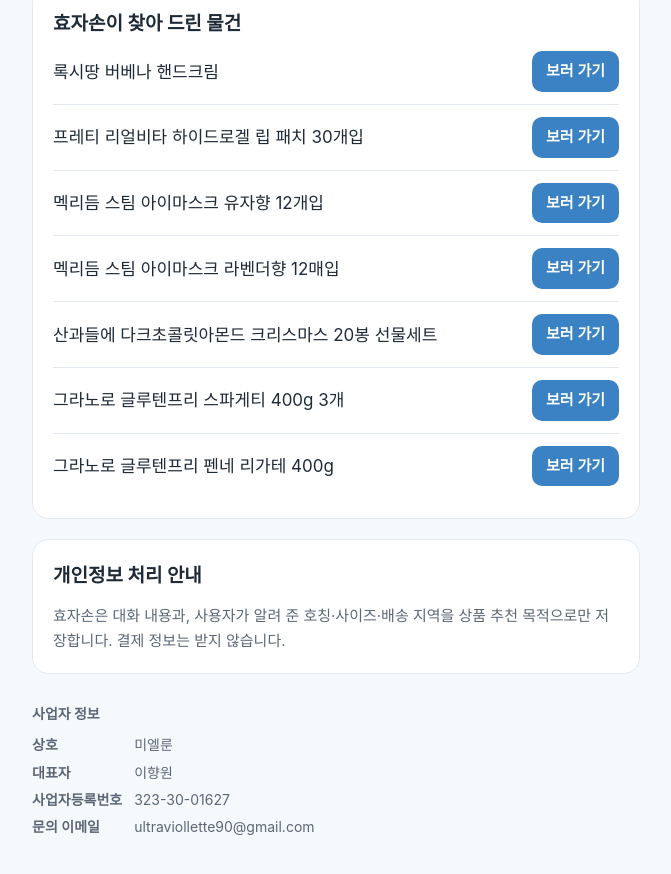
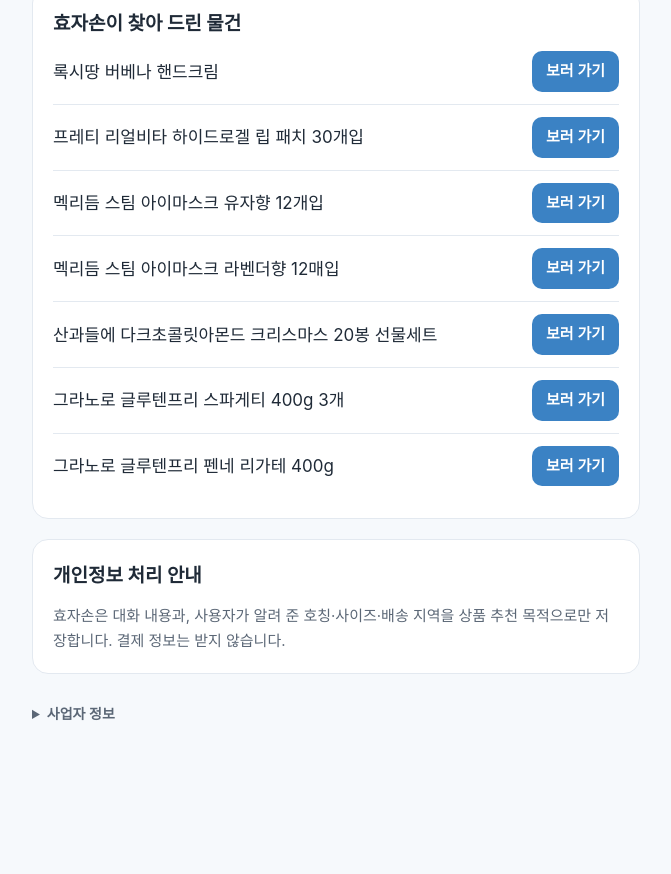
Before and after one commit to ultraviollette/hyojason, a plain HTML site: page site/index.html in a window 1280 px wide. Shown: the part 848-1722 px from the top of the page, without its empty margins (304-975 px from the left). After the commit the page ends 1621 px from the top, so only its background shows below. Drawn offline with Linux system fonts and the light colour scheme.

Commit message:
docs: 소개 페이지 사업자 정보를 접히는 영역으로
사업자 정보(상호, 대표자, 사업자등록번호, 문의 이메일)를 <details>로 감싸 기본은
접힌 상태로 둔다. 자바스크립트 없이 브라우저 기본 펼침 표시를 쓰고, summary는
기존 굵은 제목과 같은 굵기로 맞췄다. 안의 값과 다른 섹션은 그대로다.

Co-Authored-By: Claude Opus 5.5 <noreply@anthropic.com>

```diff
--- a/site/index.html
+++ b/site/index.html
@@ -57,6 +57,8 @@
   }
   .pick-link:focus-visible { outline: 3px solid var(--accent); outline-offset: 3px; }
   footer { margin-top: 28px; color: var(--muted); font-size: 14px; }
+  footer summary { font-weight: 600; cursor: pointer; }
+  footer summary:focus-visible { outline: 3px solid var(--accent); outline-offset: 3px; border-radius: 4px; }
   footer dl { display: grid; grid-template-columns: max-content 1fr; gap: 4px 12px; margin: 8px 0 0; }
   footer dt { font-weight: 600; }
   footer dd { margin: 0; word-break: break-all; }
@@ -101,13 +103,15 @@
   </section>
 
   <footer>
-    <strong>사업자 정보</strong>
+    <details>
+      <summary>사업자 정보</summary>
       <dl>
         <dt>상호</dt><dd>미엘룬</dd>
         <dt>대표자</dt><dd>이향원</dd>
         <dt>사업자등록번호</dt><dd>323-30-01627</dd>
         <dt>문의 이메일</dt><dd>ultraviollette90@gmail.com</dd>
       </dl>
+    </details>
   </footer>
 </main>
 </body>
```
Lines whose indentation alone changed are shown as unchanged.
